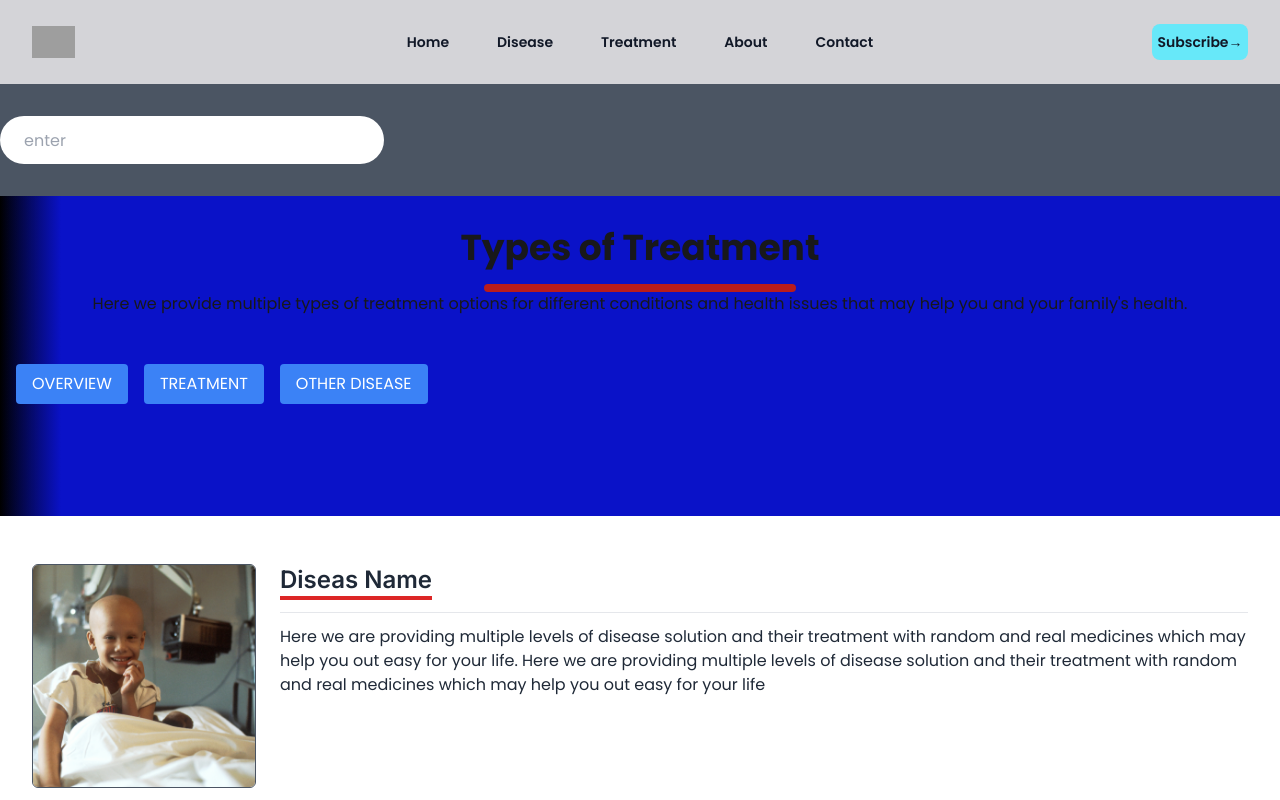
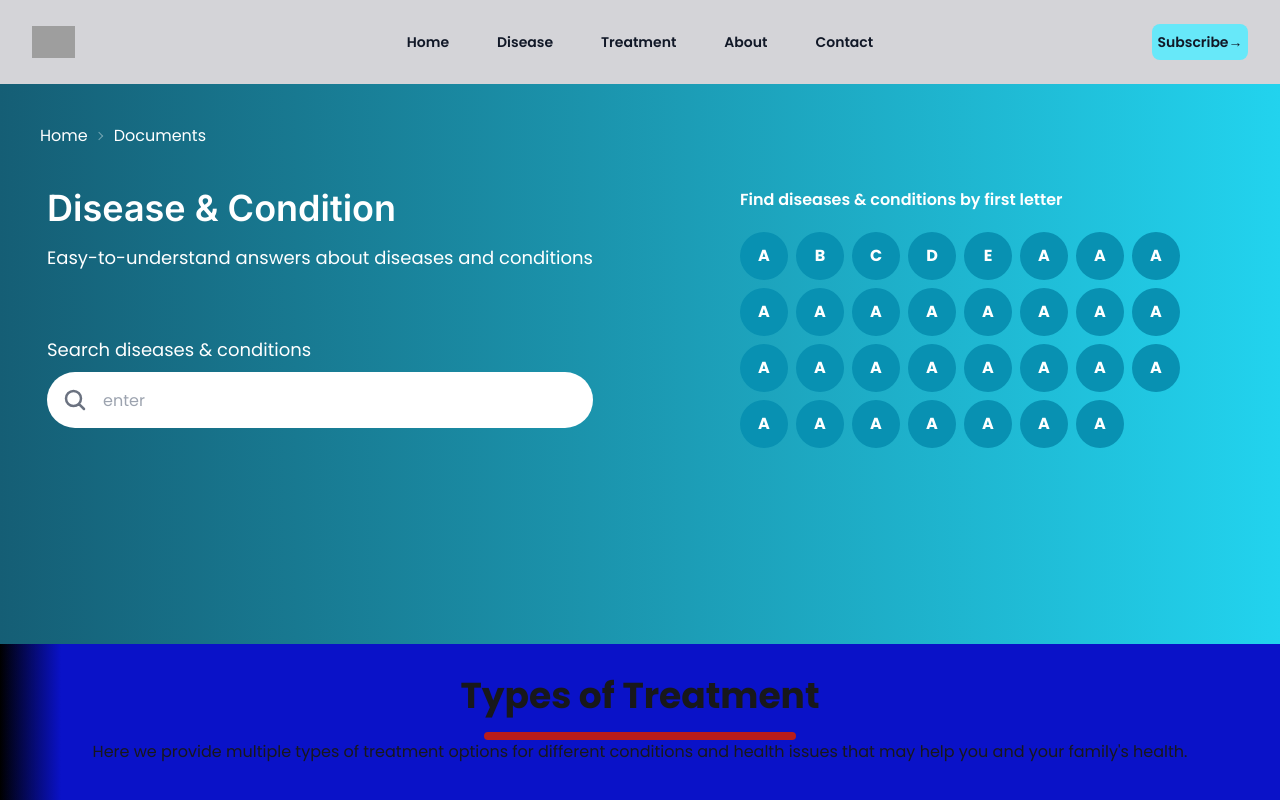
Before and after one commit to OSAMA-ALI-SOFTWARE-ENGINEER/E_Clinic, a React (Vite) app: page /Treatment in a window 1280 px wide. Shown: the top 800 px of the page. Built offline with nearby package versions, Linux system fonts and the light colour scheme; grey boxes are pictures that could not be loaded.

Commit message:
improve filter section

```diff
--- /dev/null
+++ b/src/components/TreatementFilterSection/BreadCrum.jsx
@@ -0,0 +1,18 @@
+import React from "react";
+
+const Navigation = () => {
+  return (
+    <div className="breadcrumbs mb-8 text-base text-white">
+      <ul>
+        <li>
+          <a>Home</a>
+        </li>
+        <li>
+          <a>Documents</a>
+        </li>
+      </ul>
+    </div>
+  );
+};
+
+export default Navigation;
--- /dev/null
+++ b/src/components/TreatementFilterSection/Content.jsx
@@ -0,0 +1,23 @@
+import React from "react";
+import SearchBox from "../../ui/SearchBox";
+
+const Heading = () => {
+  return (
+    <div className="text-white">
+      <div className=" space-y-4">
+        <h1 className="font-secondary text-4xl font-semibold capitalize ">
+          Disease & condition
+        </h1>
+        <p className="text-lg">
+          Easy-to-understand answers about diseases and conditions
+        </p>
+      </div>
+      <div className=" mt-16  space-y-2">
+        <p className="text-lg">Search diseases & conditions</p>
+        <SearchBox />
+      </div>
+    </div>
+  );
+};
+
+export default Heading;
--- /dev/null
+++ b/src/components/TreatementFilterSection/FilterButtons.jsx
@@ -0,0 +1,133 @@
+import React, { useState } from "react";
+import FilterCircleButton from "./FilterCircleButton";
+import { useSearchParams } from "react-router-dom";
+
+const buttonsAlphabets = [
+  {
+    name: "A",
+  },
+  {
+    name: "B",
+  },
+  {
+    name: "C",
+  },
+  {
+    name: "D",
+  },
+  {
+    name: "E",
+  },
+  {
+    name: "A",
+  },
+  {
+    name: "A",
+  },
+  {
+    name: "A",
+  },
+  {
+    name: "A",
+  },
+  {
+    name: "A",
+  },
+  {
+    name: "A",
+  },
+  {
+    name: "A",
+  },
+  {
+    name: "A",
+  },
+  {
+    name: "A",
+  },
+  {
+    name: "A",
+  },
+  {
+    name: "A",
+  },
+  {
+    name: "A",
+  },
+  {
+    name: "A",
+  },
+  {
+    name: "A",
+  },
+  {
+    name: "A",
+  },
+  {
+    name: "A",
+  },
+  {
+    name: "A",
+  },
+  {
+    name: "A",
+  },
+  {
+    name: "A",
+  },
+  {
+    name: "A",
+  },
+  {
+    name: "A",
+  },
+  {
+    name: "A",
+  },
+  {
+    name: "A",
+  },
+  {
+    name: "A",
+  },
+  {
+    name: "A",
+  },
+  {
+    name: "A",
+  },
+];
+
+const FilterButton = ({ setBtnContent }) => {
+  const [searchParam, setSearchParam] = useSearchParams();
+  const curBtnLetter = searchParam.get("letter") || null;
+
+  function handleClick(content) {
+    searchParam.set("letter", content);
+    setSearchParam(searchParam);
+    setBtnContent(content);
+  }
+
+  return (
+    <div className=" mt-16 sm:mt-0 ">
+      <h2 className=" font-semibold text-white">
+        Find diseases & conditions by first letter
+      </h2>
+      <div className="my-5 grid grid-cols-8 items-center gap-2">
+        {buttonsAlphabets.map((cur, i) => (
+          <button
+            className={`${curBtnLetter === cur.name ? " bg-white text-gray-500 hover:bg-gray-100" : "bg-cyan-600 text-white hover:bg-cyan-700"}
+            h-12 w-12 rounded-full font-bold
+            `}
+            onClick={() => handleClick(cur.name)}
+            key={i}
+          >
+            {cur.name}
+          </button>
+        ))}
+      </div>
+    </div>
+  );
+};
+
+export default FilterButton;
--- /dev/null
+++ b/src/components/TreatementFilterSection/FilterCircleButton.jsx
@@ -0,0 +1,19 @@
+import React from "react";
+import { useSearchParams } from "react-router-dom";
+
+const FilterCircleButton = ({ children, onClick }) => {
+  const [searchParam] = useSearchParams();
+  const urlContent = searchParam.get("letter") || null;
+  console.log(urlContent);
+
+  return (
+    <button
+      onClick={onClick}
+      className={`  h-12 w-12 rounded-full  bg-cyan-600 font-bold text-white hover:bg-cyan-700`}
+    >
+      {children}
+    </button>
+  );
+};
+
+export default FilterCircleButton;
--- /dev/null
+++ b/src/components/TreatementFilterSection/TreatmentFilterSectionMain.jsx
@@ -0,0 +1,34 @@
+import React, { useState } from "react";
+import BreadCrum from "../../components/TreatementFilterSection/BreadCrum";
+import Content from "./Content";
+import FilterButtons from "./FilterButtons";
+
+const TreatmentFilterSection = () => {
+  const [btnContent, setBtnContent] = useState("");
+
+  return (
+    <>
+      <div className="  min-h-[70vh]  max-w-full bg-gradient-to-r from-cyan-800 to-cyan-400 p-8">
+        <div className=" mx-auto max-w-[1200px]">
+          <BreadCrum />
+          <div className=" grid grid-cols-1 gap-x-20 sm:grid-cols-2 sm:justify-items-center">
+            <Content />
+            <FilterButtons
+              btnContent={btnContent}
+              setBtnContent={setBtnContent}
+            />
+          </div>
+        </div>
+      </div>
+      {btnContent && (
+        <div className=" bg-white p-8">
+          <h2 className=" text-2xl font-bold uppercase text-gray-900  underline">
+            {btnContent}
+          </h2>
+        </div>
+      )}
+    </>
+  );
+};
+
+export default TreatmentFilterSection;
--- a/src/main.jsx
+++ b/src/main.jsx
@@ -3,8 +3,4 @@ import ReactDOM from "react-dom/client";
 import App from "./App.jsx";
 import "./index.css";
 
-ReactDOM.createRoot(document.getElementById("root")).render(
-  <React.StrictMode>
-    <App />
-  </React.StrictMode>
-);
+ReactDOM.createRoot(document.getElementById("root")).render(<App />);
--- a/src/pages/Treatment.jsx
+++ b/src/pages/Treatment.jsx
@@ -1,12 +1,13 @@
 import React from "react";
 import Title_section from "../ui/Title_section";
 import Tcard from "../ui/Tcard";
-import SearchBox from "../ui/SearchBox";
+
+import TreatmentFilterSection from "../components/TreatementFilterSection/TreatmentFilterSectionMain";
 
 function Treatment() {
   return (
     <div>
-      <SearchBox />
+      <TreatmentFilterSection />
       <Title_section />
       <Tcard />
       <Tcard />
--- a/src/ui/SearchBox.jsx
+++ b/src/ui/SearchBox.jsx
@@ -2,12 +2,26 @@ import React from "react";
 
 const SearchBox = () => {
   return (
-    <div className=" bg-gray-600 py-8">
+    <div className=" relative h-14">
       <input
         type="text"
-        className=" h-12 w-96 rounded-full border-2 border-none bg-white px-6 text-gray-700 outline-none focus:ring-2 focus:ring-sky-600 focus:ring-offset-4"
+        className=" absolute left-0 top-0 h-full w-full rounded-full border-2 border-none bg-white pl-14 pr-4 text-gray-700 outline-none focus:ring-2 focus:ring-sky-600 focus:ring-offset-4"
         placeholder="enter"
       />
+      <svg
+        xmlns="http://www.w3.org/2000/svg"
+        fill="none"
+        viewBox="0 0 24 24"
+        strokeWidth="2.5"
+        stroke="currentColor"
+        className="absolute left-4 top-[50%] h-6 w-6 -translate-y-[50%] text-gray-500 "
+      >
+        <path
+          strokeLinecap="round"
+          strokeLinejoin="round"
+          d="m21 21-5.197-5.197m0 0A7.5 7.5 0 1 0 5.196 5.196a7.5 7.5 0 0 0 10.607 10.607Z"
+        />
+      </svg>
     </div>
   );
 };
```
